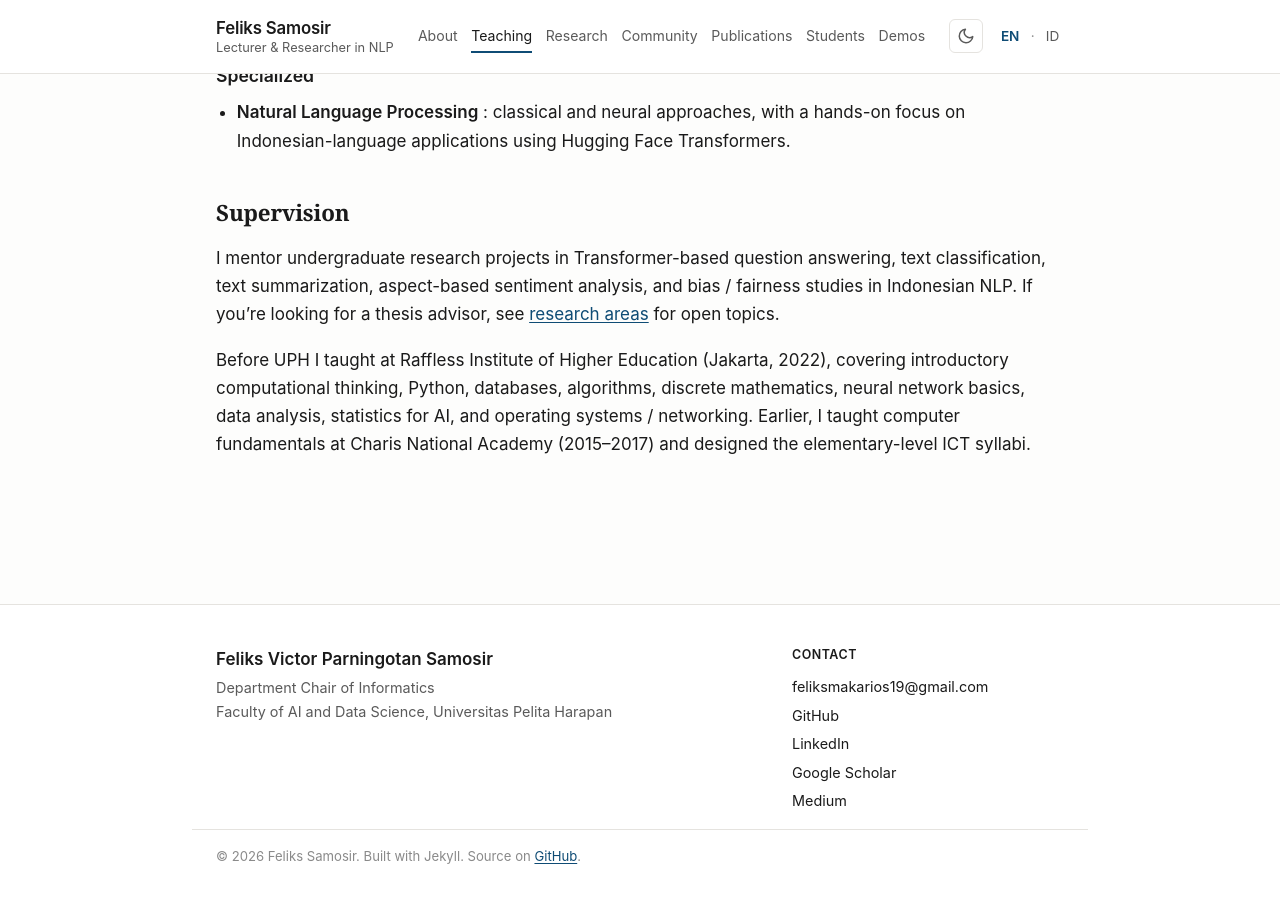
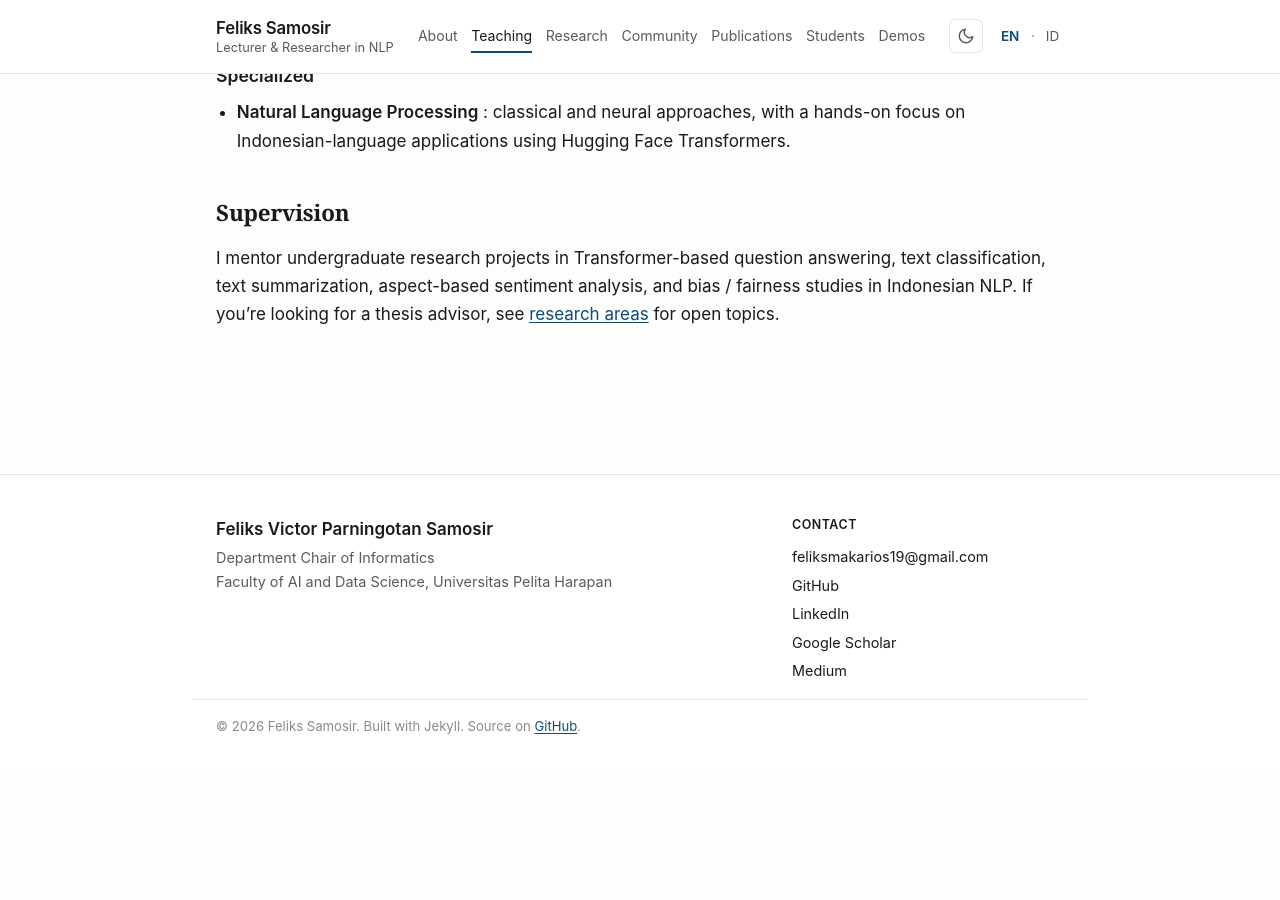
Before and after one commit to FeliksMakarios/feliksmakarios.github.io, a Jekyll site: the page built from en/teaching.md, in a window 1280 px wide and 900 px high, scrolled down 788 px. Built offline with Jekyll 4.4.1, drawn with Linux system fonts in a browser that asks for light colours; after the commit the page ends 1558 px from its top, so only the background shows below that.

Commit message:
Remove previous teaching experience section
Removed outdated teaching experience details from the document.

```diff
--- a/en/teaching.md
+++ b/en/teaching.md
@@ -41,9 +41,3 @@ I mentor undergraduate research projects in Transformer-based question answering
 classification, text summarization, aspect-based sentiment analysis, and bias / fairness studies in Indonesian
 NLP. If you're looking for a thesis advisor, see <a href="/en/research/">research areas</a>
 for open topics.
-
-Before UPH I taught at Raffless Institute of Higher Education (Jakarta, 2022), covering
-introductory computational thinking, Python, databases, algorithms, discrete mathematics,
-neural network basics, data analysis, statistics for AI, and operating systems /
-networking. Earlier, I taught computer fundamentals at Charis National Academy (2015–2017)
-and designed the elementary-level ICT syllabi.
```
